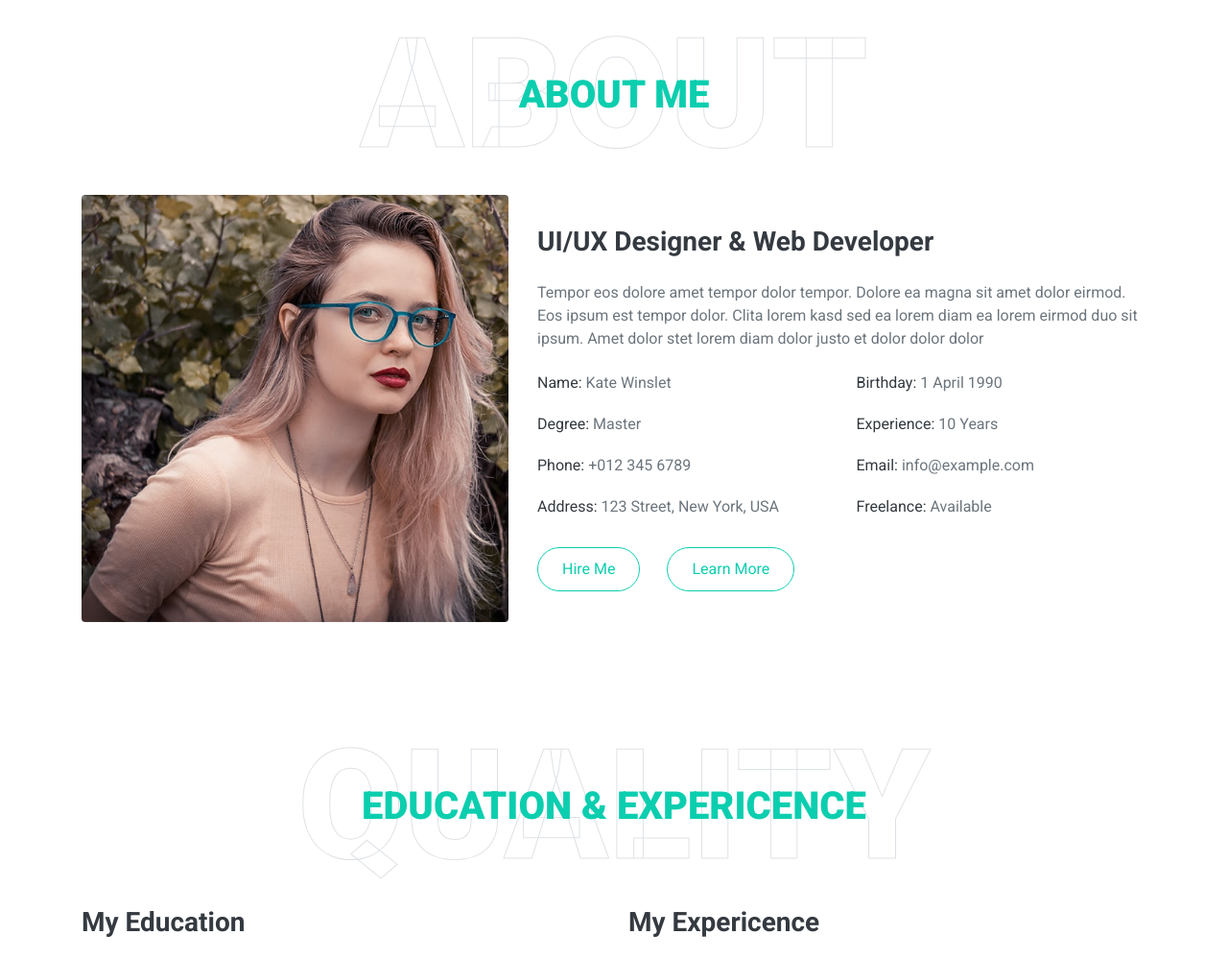
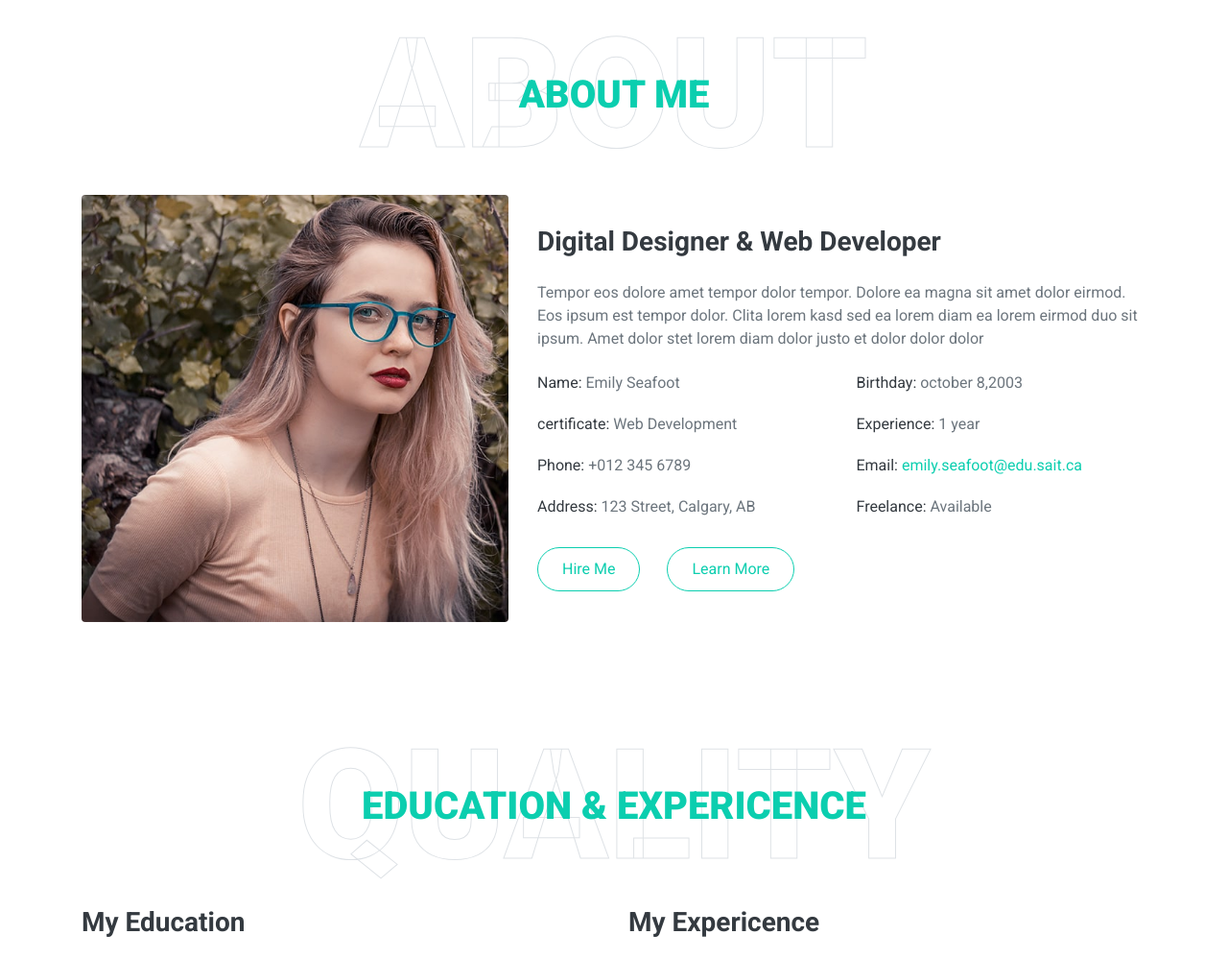
Before and after one commit to Emilypearl91/cpnt-a1-freelancer-portfolio-template, a plain HTML site: page index.html in a window 1280 px wide. Shown: the part 893-1892 px from the top of the page at 96% size. Drawn offline with nearby package versions, Linux system fonts and the light colour scheme.

Commit message:
changed contact me information text ,linked email

```diff
--- a/index.html
+++ b/index.html
@@ -3,7 +3,7 @@
 
 <head>
     <meta charset="utf-8">
-    <title>FreeFolio - Freelancer Portfolio Template</title>
+    <title>cpnt201-a1-FreeFolio</title>
     <meta content="width=device-width, initial-scale=1.0" name="viewport">
     <meta content="Free HTML Templates" name="keywords">
     <meta content="Free HTML Templates" name="description">
@@ -111,16 +111,16 @@
                     <img class="img-fluid rounded w-100" src="img/about.jpg" alt="">
                 </div>
                 <div class="col-lg-7">
-                    <h3 class="mb-4">UI/UX Designer & Web Developer</h3>
+                    <h3 class="mb-4">Digital Designer & Web Developer</h3>
                     <p>Tempor eos dolore amet tempor dolor tempor. Dolore ea magna sit amet dolor eirmod. Eos ipsum est tempor dolor. Clita lorem kasd sed ea lorem diam ea lorem eirmod duo sit ipsum. Amet dolor stet lorem diam dolor justo et dolor dolor dolor</p>
                     <div class="row mb-3">
-                        <div class="col-sm-6 py-2"><h6>Name: <span class="text-secondary">Kate Winslet</span></h6></div>
-                        <div class="col-sm-6 py-2"><h6>Birthday: <span class="text-secondary">1 April 1990</span></h6></div>
-                        <div class="col-sm-6 py-2"><h6>Degree: <span class="text-secondary">Master</span></h6></div>
-                        <div class="col-sm-6 py-2"><h6>Experience: <span class="text-secondary">10 Years</span></h6></div>
+                        <div class="col-sm-6 py-2"><h6>Name: <span class="text-secondary">Emily Seafoot</span></h6></div>
+                        <div class="col-sm-6 py-2"><h6>Birthday: <span class="text-secondary"> october 8,2003</span></h6></div>
+                        <div class="col-sm-6 py-2"><h6>certificate: <span class="text-secondary">Web Development</span></h6></div>
+                        <div class="col-sm-6 py-2"><h6>Experience: <span class="text-secondary">1 year </span></h6></div>
                         <div class="col-sm-6 py-2"><h6>Phone: <span class="text-secondary">+012 345 6789</span></h6></div>
-                        <div class="col-sm-6 py-2"><h6>Email: <span class="text-secondary">info@example.com</span></h6></div>
-                        <div class="col-sm-6 py-2"><h6>Address: <span class="text-secondary">123 Street, New York, USA</span></h6></div>
+                        <div class="col-sm-6 py-2"><h6>Email: <span class="text-secondary"> <a href=" mailto:emily.seafoot@edu.sait.ca">emily.seafoot@edu.sait.ca</a></span></h6></div>
+                        <div class="col-sm-6 py-2"><h6>Address: <span class="text-secondary">123 Street, Calgary, AB</span></h6></div>
                         <div class="col-sm-6 py-2"><h6>Freelance: <span class="text-secondary">Available</span></h6></div>
                     </div>
                     <a href="" class="btn btn-outline-primary mr-4">Hire Me</a>
```
